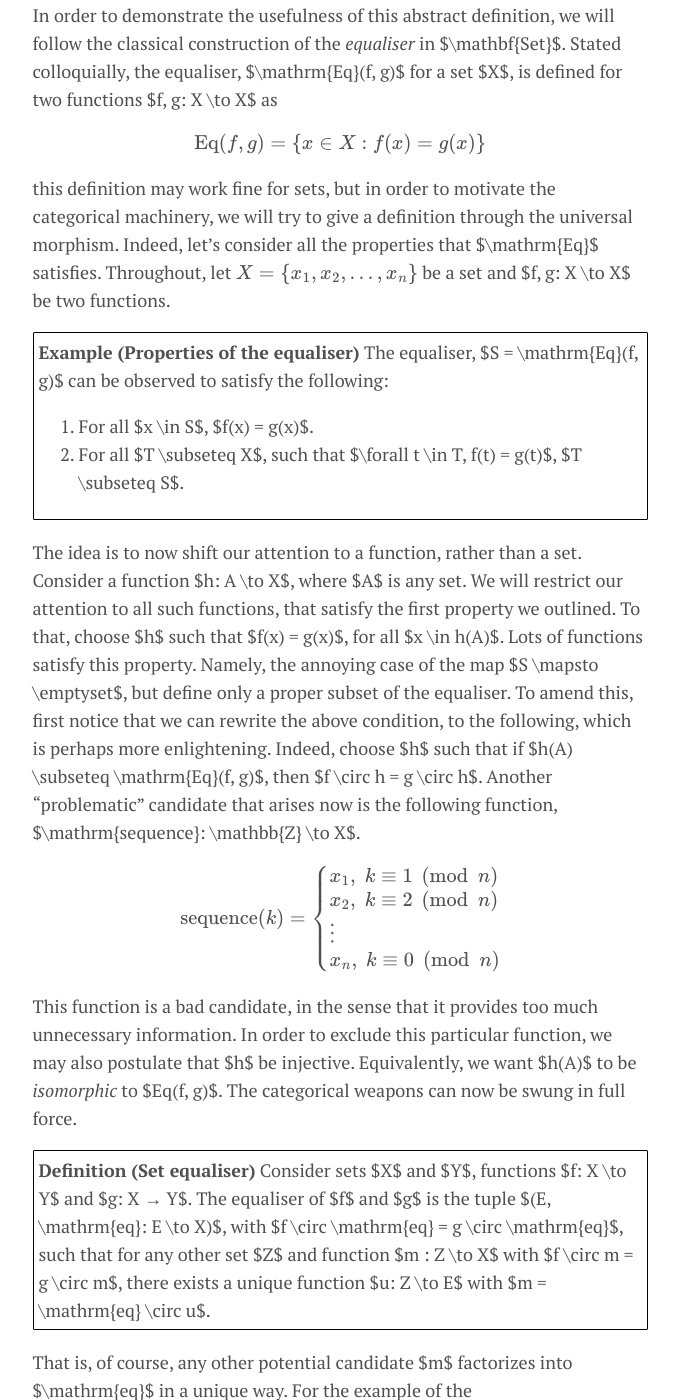
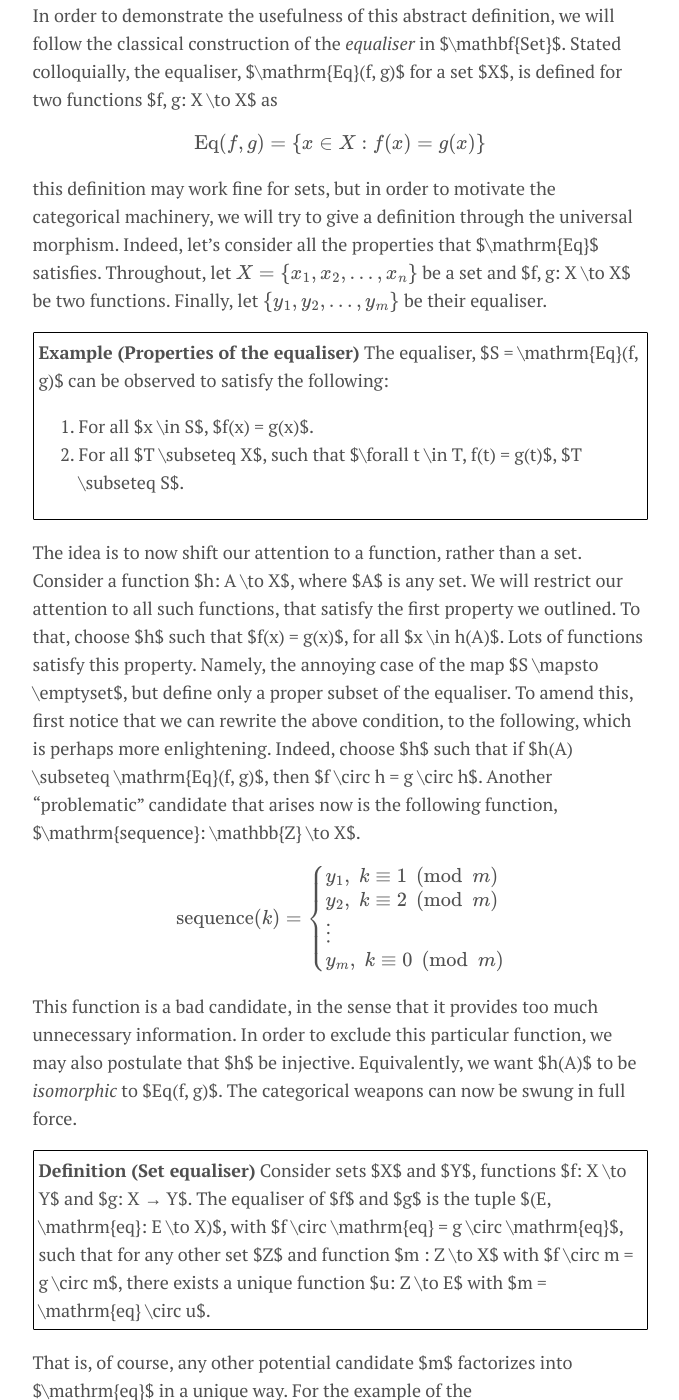
Before and after one commit to synthels/synthels.github.io, a Jekyll site: the page built from _posts/2024-04-14-is-category-theory-useless.md, in a window 1280 px wide and 1400 px high, scrolled down 7189 px. Shown: the whole window, without its empty margins (300-979 px from the left). Built offline with Jekyll 4.4.1, drawn with Linux system fonts in a browser that asks for light colours; formulas are drawn with MathJax 3; comment, search, counter and statistics services are not loaded.

Commit message:
correct minor error

```diff
--- a/_posts/2024-04-14-is-category-theory-useless.md
+++ b/_posts/2024-04-14-is-category-theory-useless.md
@@ -141,7 +141,7 @@ $$
 \mathrm{Eq}(f, g) = \{x \in X : f(x) = g(x)\}
 $$
 
-this definition may work fine for sets, but in order to motivate the categorical machinery, we will try to give a definition through the universal morphism. Indeed, let's consider all the properties that $\mathrm{Eq}$ satisfies. Throughout, let $$X = \{x_1, x_2, \dots, x_n\}$$ be a set and $f, g: X \to X$ be two functions.
+this definition may work fine for sets, but in order to motivate the categorical machinery, we will try to give a definition through the universal morphism. Indeed, let's consider all the properties that $\mathrm{Eq}$ satisfies. Throughout, let $$X = \{x_1, x_2, \dots, x_n\}$$ be a set and $f, g: X \to X$ be two functions. Finally, let $$\{y_1, y_2, \dots, y_m\}$$ be their equaliser.
 
 <div class="theorem">
     <span class="name">Example (Properties of the equaliser)</span>
@@ -157,10 +157,10 @@ The idea is to now shift our attention to a function, rather than a set. Conside
 
 $$
 \mathrm{sequence}(k) = \begin{cases}
-        x_1,\; k \equiv 1 \pmod n \\
-        x_2,\; k \equiv 2 \pmod n \\
+        y_1,\; k \equiv 1 \pmod m \\
+        y_2,\; k \equiv 2 \pmod m \\
         \vdots \\
-        x_n, \; k \equiv 0 \pmod n
+        y_m, \; k \equiv 0 \pmod m
         \end{cases}
 $$
 
```
